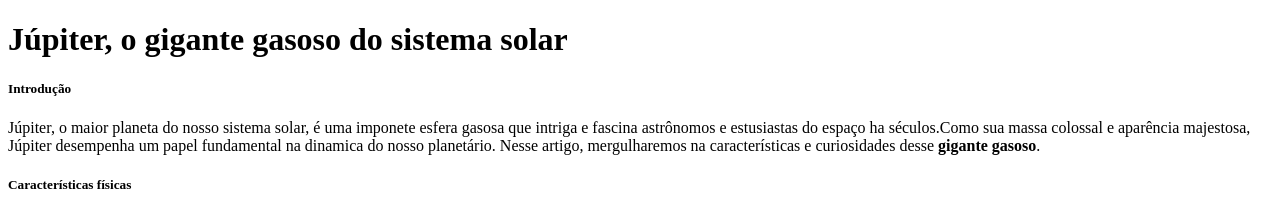
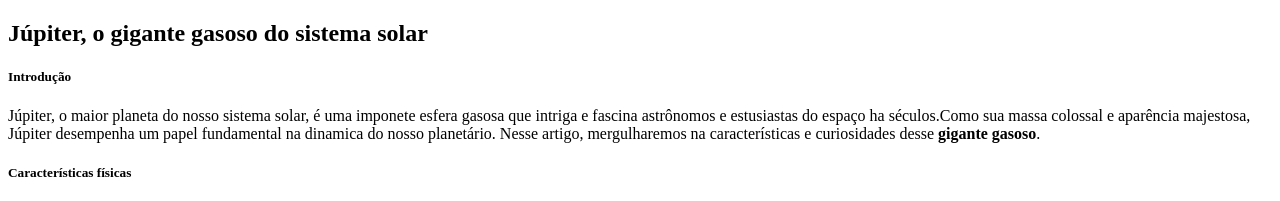
Before and after one commit to gMarinhum085/criando-um-artigo, a plain HTML site: page index.html in a window 1280 px wide. Shown: the top 201 px of the page. Drawn offline with Linux system fonts and the light colour scheme.

Commit message:
index.html

```diff
--- a/index.html
+++ b/index.html
@@ -7,7 +7,7 @@
 </head>
 <body>
   <strong>
-    <h1>Júpiter, o gigante gasoso do sistema solar</h1>
+    <h2>Júpiter, o gigante gasoso do sistema solar</h2>
   </strong>
     <h5>Introdução</h5>
 
```
